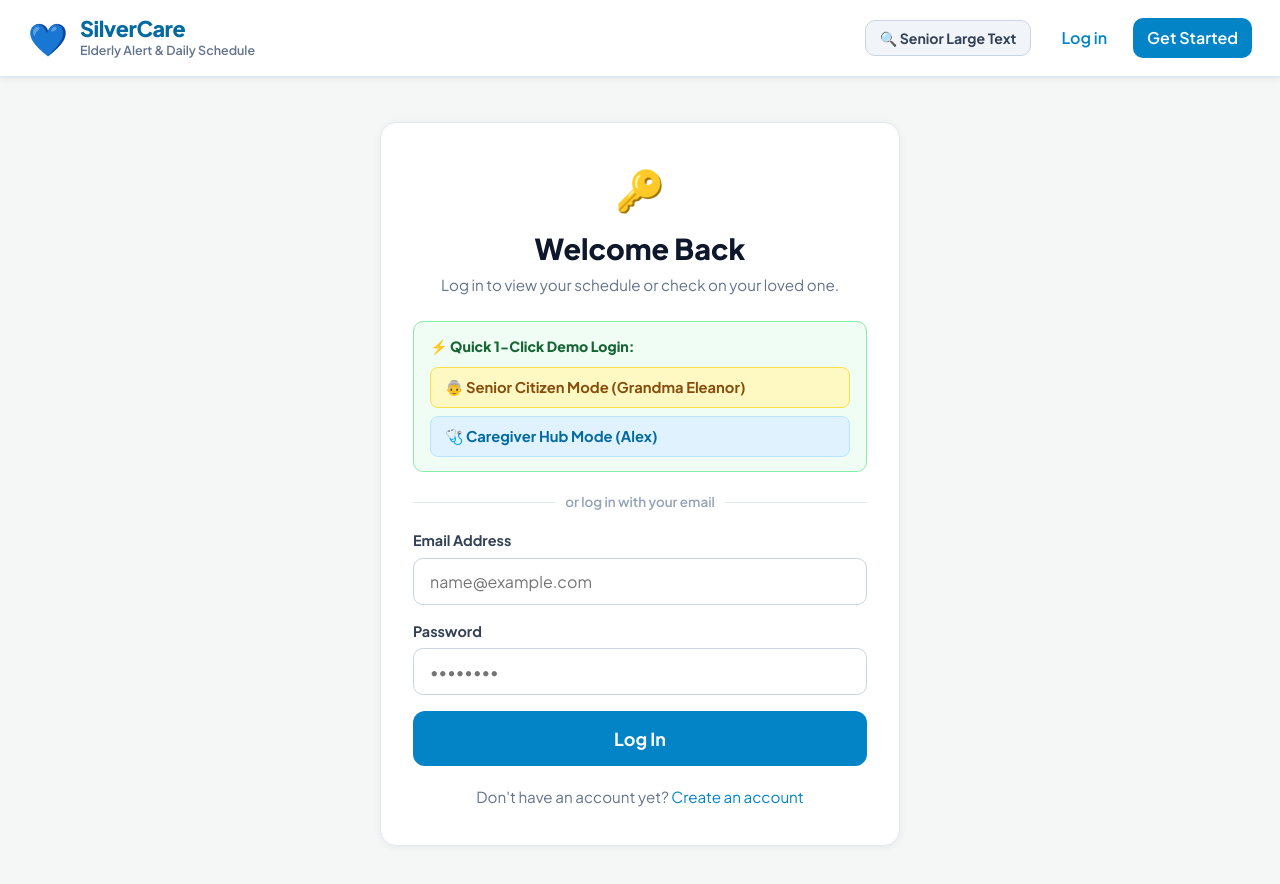
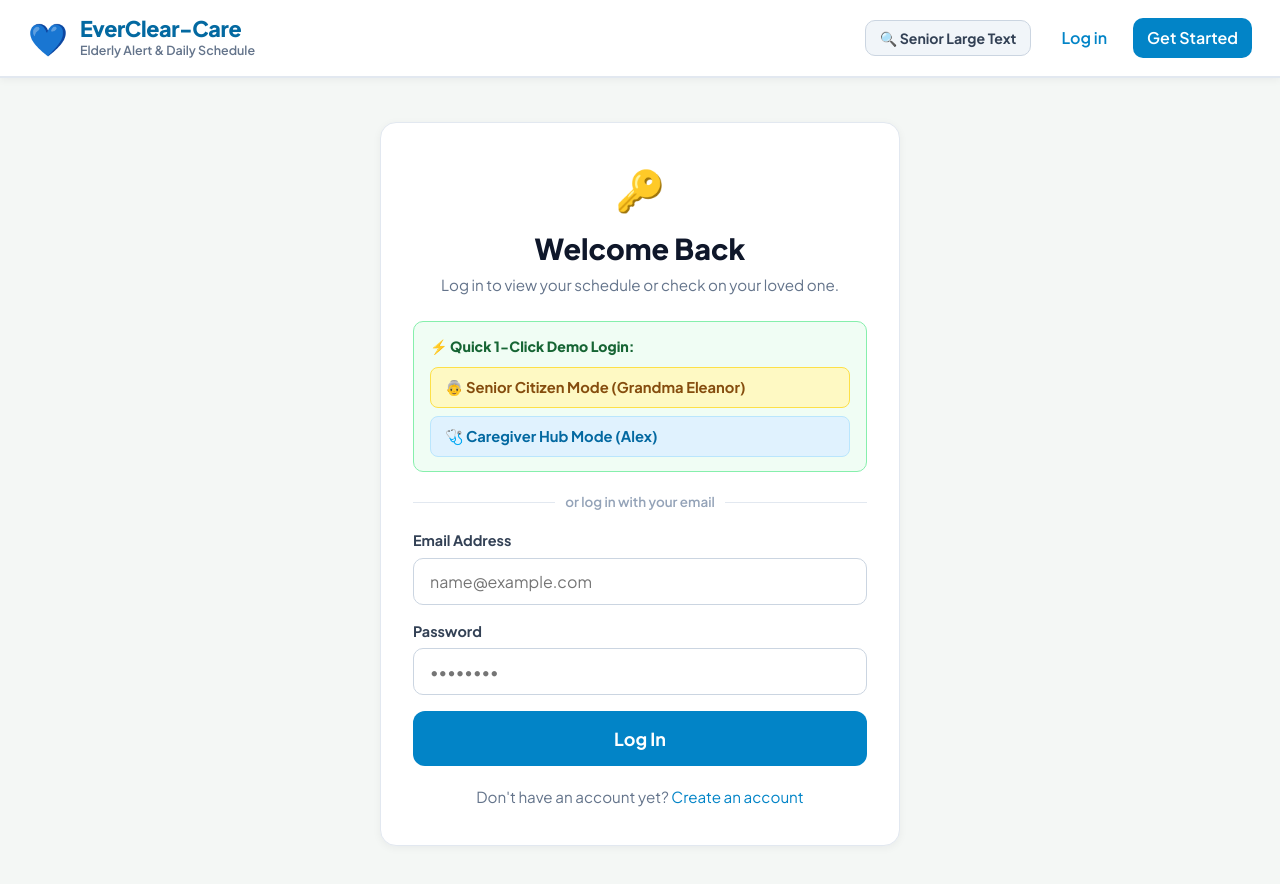
Before and after one commit to neilkr/EverClear-Care, a React (Vite) app in the folder client/: page /#/login in a window 1280 px wide. Shown: the top 884 px of the page. Built offline with nearby package versions, Linux system fonts and the light colour scheme; no server answers; a web font is replaced by a local one.

Commit message:
Update app brand name to EverClear-Care

```diff
--- a/client/index.html
+++ b/client/index.html
@@ -3,7 +3,7 @@
   <head>
     <meta charset="UTF-8" />
     <meta name="viewport" content="width=device-width, initial-scale=1.0" />
-    <title>Care Schedule</title>
+    <title>EverClear-Care — Elderly Alert & Daily Schedule</title>
   </head>
   <body>
     <div id="root"></div>
--- a/client/src/components/NavBar.jsx
+++ b/client/src/components/NavBar.jsx
@@ -20,7 +20,7 @@ export default function NavBar() {
       <Link to="/" className="brand">
         <span className="brand-icon" aria-hidden="true">💙</span>
         <div className="brand-text">
-          <span className="brand-title">SilverCare</span>
+          <span className="brand-title">EverClear-Care</span>
           <span className="brand-subtitle">Elderly Alert & Daily Schedule</span>
         </div>
       </Link>
--- a/client/src/pages/ElderlyDashboard.jsx
+++ b/client/src/pages/ElderlyDashboard.jsx
@@ -455,7 +455,7 @@ export default function ElderlyDashboard() {
             📋 Copy Code
           </button>
           <p className="invite-help-text">
-            Caregivers can enter this on their SilverCare app to connect instantly.
+            Caregivers can enter this on their EverClear-Care app to connect instantly.
           </p>
         </div>
       </section>
--- a/client/src/pages/Register.jsx
+++ b/client/src/pages/Register.jsx
@@ -43,7 +43,7 @@ export default function Register() {
           <span className="auth-icon">📝</span>
           <h1>Create an Account</h1>
           <p className="auth-desc">
-            Sign up for the <strong>SilverCare</strong> elderly schedule & alert network.
+            Sign up for the <strong>EverClear-Care</strong> elderly schedule & alert network.
           </p>
         </div>
 
```
Also changed, not shown: 1 other file (tests, documents, lock files or other folders).
